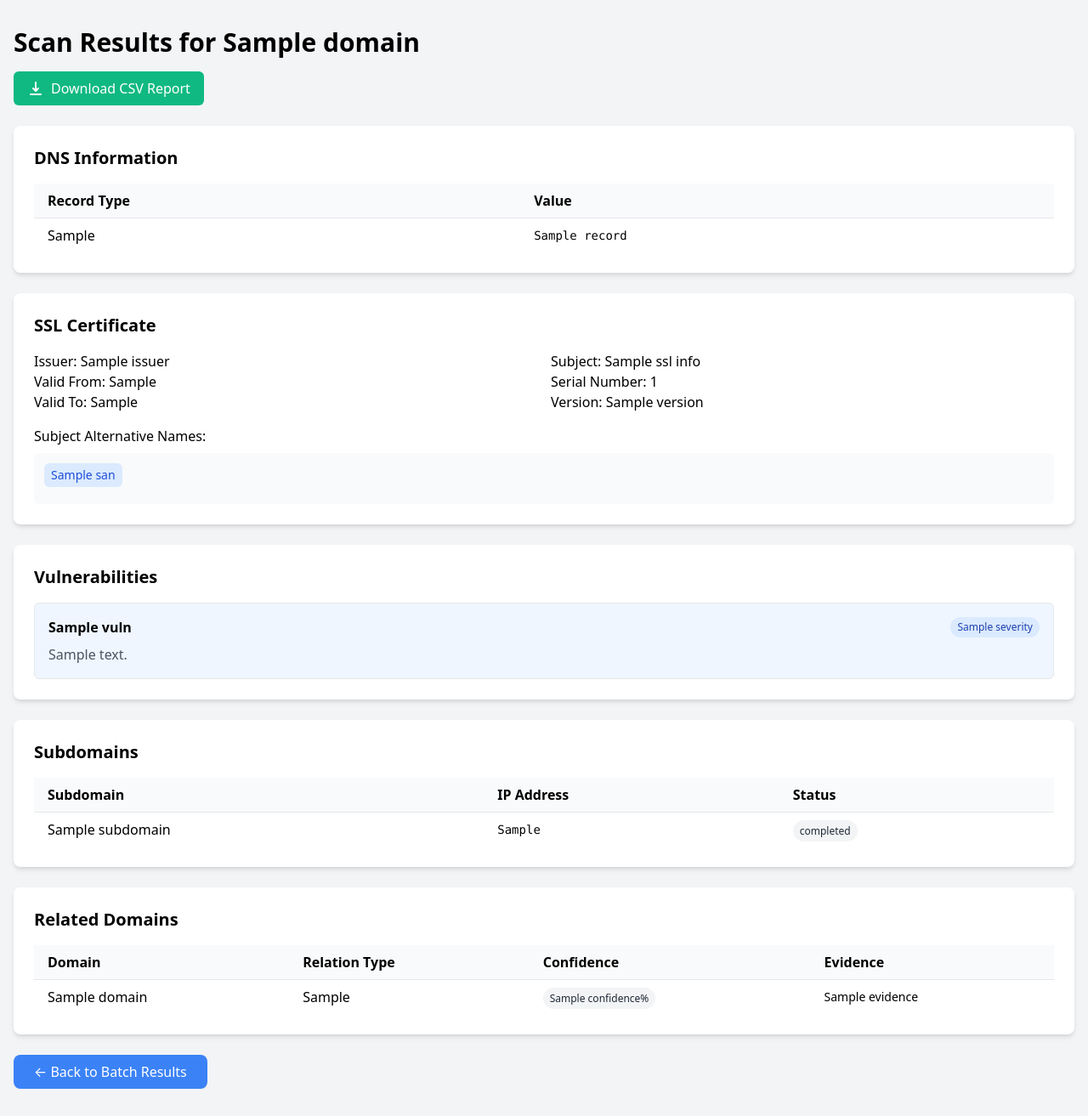
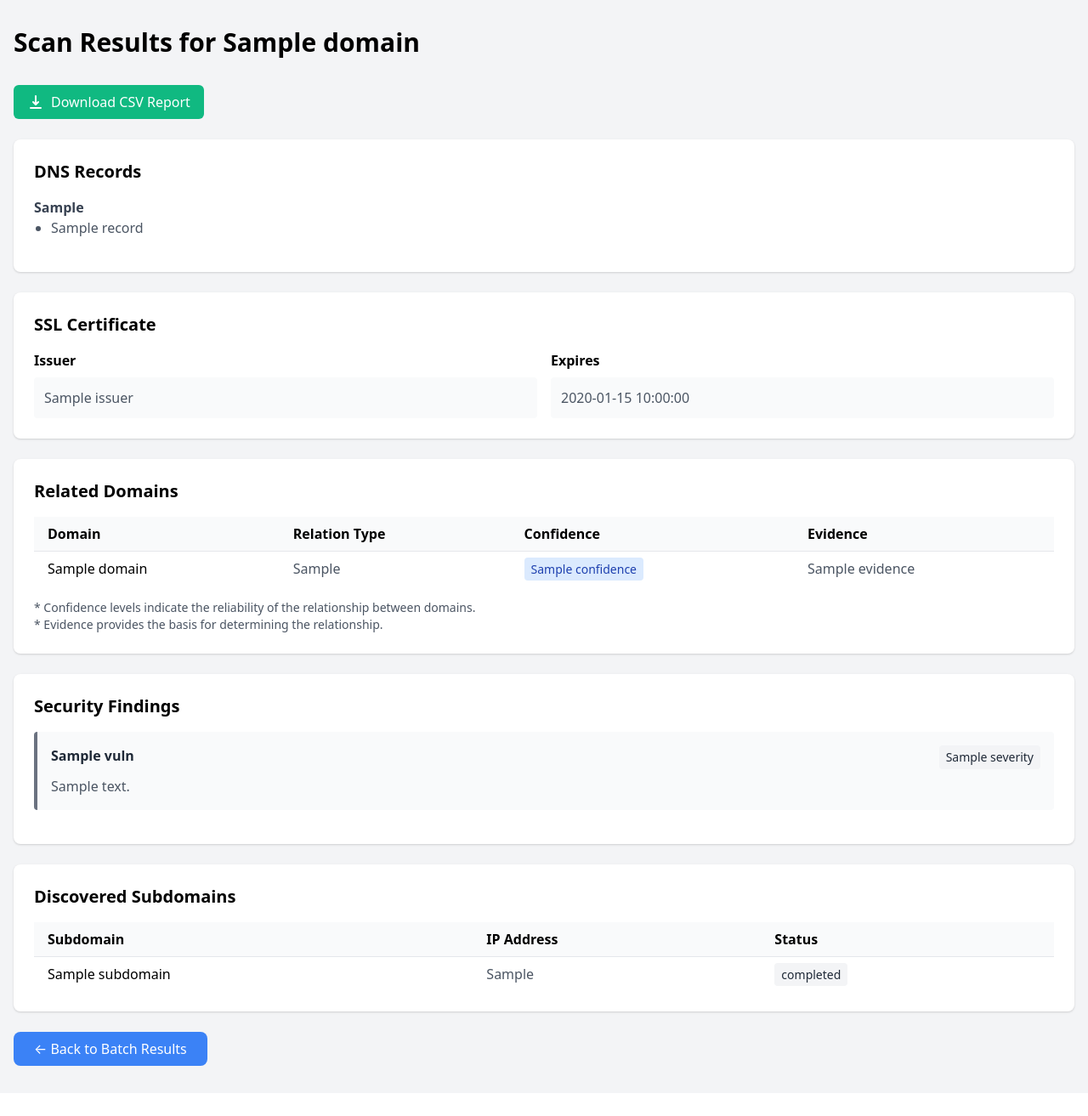
Before and after one commit to Jason-Van-de-Berckt-student-ap/SecurityProjectAp, a Flask app: template project/templates/results.html in a window 1280 px wide. Shown: the whole page at 85% size. After the commit the page ends 1254 px from the top, so only its background shows below. Run offline with Flask 3, Linux system fonts and the light colour scheme; the template is opened without the code that fills it: most values are stand-ins (such as "Sample title", 1, 10 or a date in 2020).

```diff
--- a/project/templates/results.html
+++ b/project/templates/results.html
@@ -2,12 +2,12 @@
 <!DOCTYPE html>
 <html>
 <head>
-    <title>{{ domain }} - Scan Results</title>
+    <title>Scan Results</title>
     <link rel="stylesheet" href="https://cdn.jsdelivr.net/npm/tailwindcss@2.2.19/dist/tailwind.min.css">
 </head>
-<body class="bg-gray-100 min-h-screen">
+<body class="bg-gray-100">
     <div class="container mx-auto px-4 py-8">
-        <h1 class="text-3xl font-bold mb-4">Scan Results for {{ domain }}</h1>
+        <h1 class="text-3xl font-bold mb-8">Scan Results for {{ domain }}</h1>
 
 		{% if error %}
             <div class="bg-red-100 border-l-4 border-red-500 text-red-700 p-4 mb-6" role="alert">
@@ -34,81 +34,167 @@
                 {% endif %}
             </div>
 
-            <!-- DNS Information -->
-            <div class="bg-white rounded-lg shadow-md p-6 mb-6">
-                <h2 class="text-xl font-bold mb-4">DNS Information</h2>
+        <!-- DNS Records Section -->
+        <div class="bg-white p-6 rounded-lg shadow mb-6">
+            <h2 class="text-xl font-bold mb-4">DNS Records</h2>
+            {% for record_type, records in dns_info.items() %}
+                <div class="mb-4">
+                    <h3 class="font-bold text-gray-700">{{ record_type }}</h3>
+                    <ul class="list-disc pl-5">
+                    {% for record in records %}
+                        <li class="text-gray-600">{{ record }}</li>
+                    {% endfor %}
+                    </ul>
+                </div>
+            {% endfor %}
+        </div>
+        <!-- <div class="mt-4 flex space-x-4">
+            <a href="tech_detection?domain={{ domain }}" class="bg-indigo-500 text-white px-4 py-2 rounded-lg hover:bg-indigo-600 inline-flex items-center">
+                <svg xmlns="http://www.w3.org/2000/svg" class="h-5 w-5 mr-2" viewBox="0 0 20 20" fill="currentColor">
+                    <path fill-rule="evenodd" d="M3 5a2 2 0 012-2h10a2 2 0 012 2v10a2 2 0 01-2 2H5a2 2 0 01-2-2V5zm11 1H6v8l4-2 4 2V6z" clip-rule="evenodd" />
+                </svg>
+                View Technology Stack
+            </a>
+        </div> -->
+        <!-- SSL Certificate Section -->
+        <div class="bg-white p-6 rounded-lg shadow mb-6">
+            <h2 class="text-xl font-bold mb-4">SSL Certificate</h2>
+            {% if 'error' in ssl_info %}
+                <div class="text-red-500 bg-red-50 p-3 rounded">
+                    {{ ssl_info.error }}
+                </div>
+            {% else %}
+                <div class="grid grid-cols-1 md:grid-cols-2 gap-4">
+                    <div>
+                        <h3 class="font-bold mb-2">Issuer</h3>
+                        <div class="bg-gray-50 p-3 rounded text-gray-600">
+                            {{ ssl_info.issuer }}
+                        </div>
+                    </div>
+                    <div>
+                        <h3 class="font-bold mb-2">Expires</h3>
+                        <div class="bg-gray-50 p-3 rounded text-gray-600">
+                            {{ ssl_info.expires }}
+                        </div>
+                    </div>
+                </div>
+            {% endif %}
+        </div>
 
-                {% if dns_info %}
+        <!-- Related Domains Section (New) -->
+        <div class="bg-white p-6 rounded-lg shadow mb-6">
+            <h2 class="text-xl font-bold mb-4">Related Domains</h2>
+            {% if related_domains %}
                 <div class="overflow-x-auto">
                     <table class="min-w-full table-auto">
                         <thead>
                             <tr class="bg-gray-50">
-                                    <th class="px-4 py-2 text-left">Record Type</th>
-                                    <th class="px-4 py-2 text-left">Value</th>
+                                <th class="px-4 py-2 text-left">Domain</th>
+                                <th class="px-4 py-2 text-left">Relation Type</th>
+                                <th class="px-4 py-2 text-left">Confidence</th>
+                                <th class="px-4 py-2 text-left">Evidence</th>
                             </tr>
                         </thead>
                         <tbody>
-                                {% for record_type, records in dns_info.items() %}
-                                    {% for record in records %}
+                            {% for domain in related_domains %}
                                 <tr class="border-t">
-                                            <td class="px-4 py-2 font-medium">{{ record_type }}</td>
-                                            <td class="px-4 py-2 font-mono text-sm">{{ record }}</td>
+                                    <td class="px-4 py-2 font-medium">{{ domain.domain }}</td>
+                                    <td class="px-4 py-2 text-gray-600">{{ domain.relation_type }}</td>
+                                    <td class="px-4 py-2">
+                                        <span class="px-2 py-1 text-sm rounded
+                                            {% if domain.confidence == 'High' %}
+                                                bg-green-100 text-green-800
+                                            {% elif domain.confidence == 'Medium' %}
+                                                bg-yellow-100 text-yellow-800
+                                            {% else %}
+                                                bg-blue-100 text-blue-800
+                                            {% endif %}">
+                                            {{ domain.confidence }}
+                                        </span>
+                                    </td>
+                                    <td class="px-4 py-2 text-gray-600">{{ domain.evidence }}</td>
                                 </tr>
-                                    {% endfor %}
                             {% endfor %}
                         </tbody>
                     </table>
                 </div>
+                <div class="mt-4 text-sm text-gray-600">
+                    <p>* Confidence levels indicate the reliability of the relationship between domains.</p>
+                    <p>* Evidence provides the basis for determining the relationship.</p>
+                </div>
             {% else %}
-                    <p class="text-gray-500">No DNS information available.</p>
+                <p class="text-gray-600">No related domains discovered.</p>
             {% endif %}
         </div>
 
-            <!-- SSL Information -->
-            <div class="bg-white rounded-lg shadow-md p-6 mb-6">
-                <h2 class="text-xl font-bold mb-4">SSL Certificate</h2>
-
-                {% if ssl_info and 'error' not in ssl_info %}
-                    <div class="grid grid-cols-1 md:grid-cols-2 gap-4">
-                        <div>
-                            <p><span class="font-medium">Issuer:</span> {{ ssl_info.issuer }}</p>
-                            <p><span class="font-medium">Valid From:</span> {{ ssl_info.valid_from }}</p>
-                            <p><span class="font-medium">Valid To:</span> {{ ssl_info.valid_to }}</p>
+        <!-- Vulnerabilities Section -->
+        <!-- <div class="bg-white p-6 rounded-lg shadow mb-6">
+            <h2 class="text-xl font-bold mb-4">Security Findings</h2>
+            {% if vulnerabilities %}
+                {% for vuln in vulnerabilities %}
+                    <div class="mb-4 p-4 rounded
+                        {% if vuln.severity == 'High' %}
+                            bg-red-50 border-l-4 border-red-500
+                        {% elif vuln.severity == 'Medium' %}
+                            bg-yellow-50 border-l-4 border-yellow-500
+                        {% elif vuln.severity == 'Low' %}
+                            bg-blue-50 border-l-4 border-blue-500
+                        {% else %}
+                            bg-gray-50 border-l-4 border-gray-500
+                        {% endif %}">
+                        <div class="flex justify-between items-start">
+                            <h3 class="font-bold text-gray-800">{{ vuln.title }}</h3>
+                            <span class="px-2 py-1 text-sm rounded
+                                {% if vuln.severity == 'High' %}
+                                    bg-red-100 text-red-800
+                                {% elif vuln.severity == 'Medium' %}
+                                    bg-yellow-100 text-yellow-800
+                                {% elif vuln.severity == 'Low' %}
+                                    bg-blue-100 text-blue-800
+                                {% else %}
+                                    bg-gray-100 text-gray-800
+                                {% endif %}">
+                                {{ vuln.severity }}
+                            </span>
                         </div>
-                        <div>
-                            <p><span class="font-medium">Subject:</span> {{ ssl_info.subject }}</p>
-                            <p><span class="font-medium">Serial Number:</span> {{ ssl_info.serial_number }}</p>
-                            <p><span class="font-medium">Version:</span> {{ ssl_info.version }}</p>
+                        <p class="mt-2 text-gray-600">{{ vuln.description }}</p>
                     </div>
-                    </div>
-
-                    {% if ssl_info.san %}
-                        <div class="mt-4">
-                            <h3 class="font-medium mb-2">Subject Alternative Names:</h3>
-                            <div class="bg-gray-50 p-3 rounded-md">
-                                {% for name in ssl_info.san %}
-                                    <span class="inline-block bg-blue-100 text-blue-700 px-2 py-1 rounded-md text-sm mr-2 mb-2">{{ name }}</span>
                 {% endfor %}
-                            </div>
+            {% else %}
+                <div class="text-gray-600 bg-gray-50 p-4 rounded">
+                    No vulnerabilities detected.
                 </div>
             {% endif %}
+        </div> -->
+
+        <!-- Vulnerabilities Section -->
+        <!-- Vulnerabilities Section -->
+        <div class="bg-white p-6 rounded-lg shadow mb-6">
+            <h2 class="text-xl font-bold mb-4">Security Findings</h2>
+            {% if vulnerabilities %}
+                {% for vuln in vulnerabilities %}
+                    <div class="mb-4 p-4 rounded
+                        {% if vuln.severity == 'High' %}
+                            bg-red-50 border-l-4 border-red-500
+                        {% elif vuln.severity == 'Medium' %}
+                            bg-yellow-50 border-l-4 border-yellow-500
+                        {% elif vuln.severity == 'Low' %}
+                            bg-blue-50 border-l-4 border-blue-500
                         {% else %}
-                    <p class="text-gray-500">SSL information not available or could not be retrieved.</p>
-                {% endif %}
-            </div>
-
-            <!-- Vulnerabilities -->
-            <div class="bg-white rounded-lg shadow-md p-6 mb-6">
-                <h2 class="text-xl font-bold mb-4">Vulnerabilities</h2>
-
-                {% if vulnerabilities %}
-                    <div class="space-y-4">
-                        {% for vuln in vulnerabilities %}
-                            <div class="border border-gray-200 rounded-md p-4 {% if vuln.severity == 'High' %}bg-red-50{% elif vuln.severity == 'Medium' %}bg-yellow-50{% else %}bg-blue-50{% endif %}">
+                            bg-gray-50 border-l-4 border-gray-500
+                        {% endif %}">
                         <div class="flex justify-between items-start">
-                                    <h3 class="font-bold">{{ vuln.title }}</h3>
-                                    <span class="px-2 py-1 text-xs rounded-full
-                                        {% if vuln.severity == 'High' %}bg-red-100 text-red-800{% elif vuln.severity == 'Medium' %}bg-yellow-100 text-yellow-800{% else %}bg-blue-100 text-blue-800{% endif %}">
+                            <h3 class="font-bold text-gray-800">{{ vuln.title }}</h3>
+                            <span class="px-2 py-1 text-sm rounded
+                                {% if vuln.severity == 'High' %}
+                                    bg-red-100 text-red-800
+                                {% elif vuln.severity == 'Medium' %}
+                                    bg-yellow-100 text-yellow-800
+                                {% elif vuln.severity == 'Low' %}
+                                    bg-blue-100 text-blue-800
+                                {% else %}
+                                    bg-gray-100 text-gray-800
+                                {% endif %}">
                                 {{ vuln.severity }}
                             </span>
                         </div>
@@ -124,16 +210,16 @@
                         </p>
                     </div>
                 {% endfor %}
+            {% else %}
+                <div class="text-gray-600 bg-gray-50 p-4 rounded">
+                    No vulnerabilities detected.
                 </div>
-                {% else %}
-                    <p class="text-gray-500">No vulnerabilities found.</p>
             {% endif %}
         </div>
 
-            <!-- Subdomains -->
-            <div class="bg-white rounded-lg shadow-md p-6 mb-6">
-                <h2 class="text-xl font-bold mb-4">Subdomains</h2>
-
+        <!-- Subdomains Section -->
+        <div class="bg-white p-6 rounded-lg shadow mb-6">
+            <h2 class="text-xl font-bold mb-4">Discovered Subdomains</h2>
             {% if subdomains %}
                 <div class="overflow-x-auto">
                     <table class="min-w-full table-auto">
@@ -148,10 +234,14 @@
                             {% for sub in subdomains %}
                                 <tr class="border-t">
                                     <td class="px-4 py-2 font-medium">{{ sub.subdomain }}</td>
-                                        <td class="px-4 py-2 font-mono text-sm">{{ sub.ip }}</td>
+                                    <td class="px-4 py-2 text-gray-600">{{ sub.ip }}</td>
                                     <td class="px-4 py-2">
-                                            <span class="px-2 py-1 text-xs rounded-full
-                                                {% if sub.status == 'active' %}bg-green-100 text-green-800{% else %}bg-gray-100 text-gray-800{% endif %}">
+                                        <span class="px-2 py-1 text-sm rounded
+                                            {% if sub.status == 'Active' %}
+                                                bg-green-100 text-green-800
+                                            {% else %}
+                                                bg-gray-100 text-gray-800
+                                            {% endif %}">
                                             {{ sub.status }}
                                         </span>
                                     </td>
@@ -161,51 +251,11 @@
                     </table>
                 </div>
             {% else %}
-                    <p class="text-gray-500">No subdomains found.</p>
-                {% endif %}
-            </div>
-
-            <!-- Related Domains -->
-            <div class="bg-white rounded-lg shadow-md p-6 mb-6">
-                <h2 class="text-xl font-bold mb-4">Related Domains</h2>
-
-                {% if related_domains %}
-                    <div class="overflow-x-auto">
-                        <table class="min-w-full table-auto">
-                            <thead>
-                                <tr class="bg-gray-50">
-                                    <th class="px-4 py-2 text-left">Domain</th>
-                                    <th class="px-4 py-2 text-left">Relation Type</th>
-                                    <th class="px-4 py-2 text-left">Confidence</th>
-                                    <th class="px-4 py-2 text-left">Evidence</th>
-                                </tr>
-                            </thead>
-                            <tbody>
-                                {% for related in related_domains %}
-                                    <tr class="border-t">
-                                        <td class="px-4 py-2 font-medium">{{ related.domain }}</td>
-                                        <td class="px-4 py-2">{{ related.relation_type }}</td>
-                                        <td class="px-4 py-2">
-                                            <span class="px-2 py-1 text-xs rounded-full
-                                                {% if related.confidence|int >= 80 %}bg-green-100 text-green-800
-                                                {% elif related.confidence|int >= 50 %}bg-yellow-100 text-yellow-800
-                                                {% else %}bg-gray-100 text-gray-800{% endif %}">
-                                                {{ related.confidence }}%
-                                            </span>
-                                        </td>
-                                        <td class="px-4 py-2 text-sm">{{ related.evidence }}</td>
-                                    </tr>
-                                {% endfor %}
-                            </tbody>
-                        </table>
-                    </div>
-                {% else %}
-                    <p class="text-gray-500">No related domains found.</p>
+                <p class="text-gray-600">No subdomains discovered.</p>
             {% endif %}
         </div>
         {% endif %}
 
-        <!-- Navigation Buttons -->
         <div class="mt-6">
             {% if batch_id %}
                 <a href="/batch_results/{{ batch_id }}" class="bg-blue-500 text-white px-6 py-2 rounded-lg hover:bg-blue-600 inline-block">
```
Lines whose indentation alone changed are shown as unchanged.
